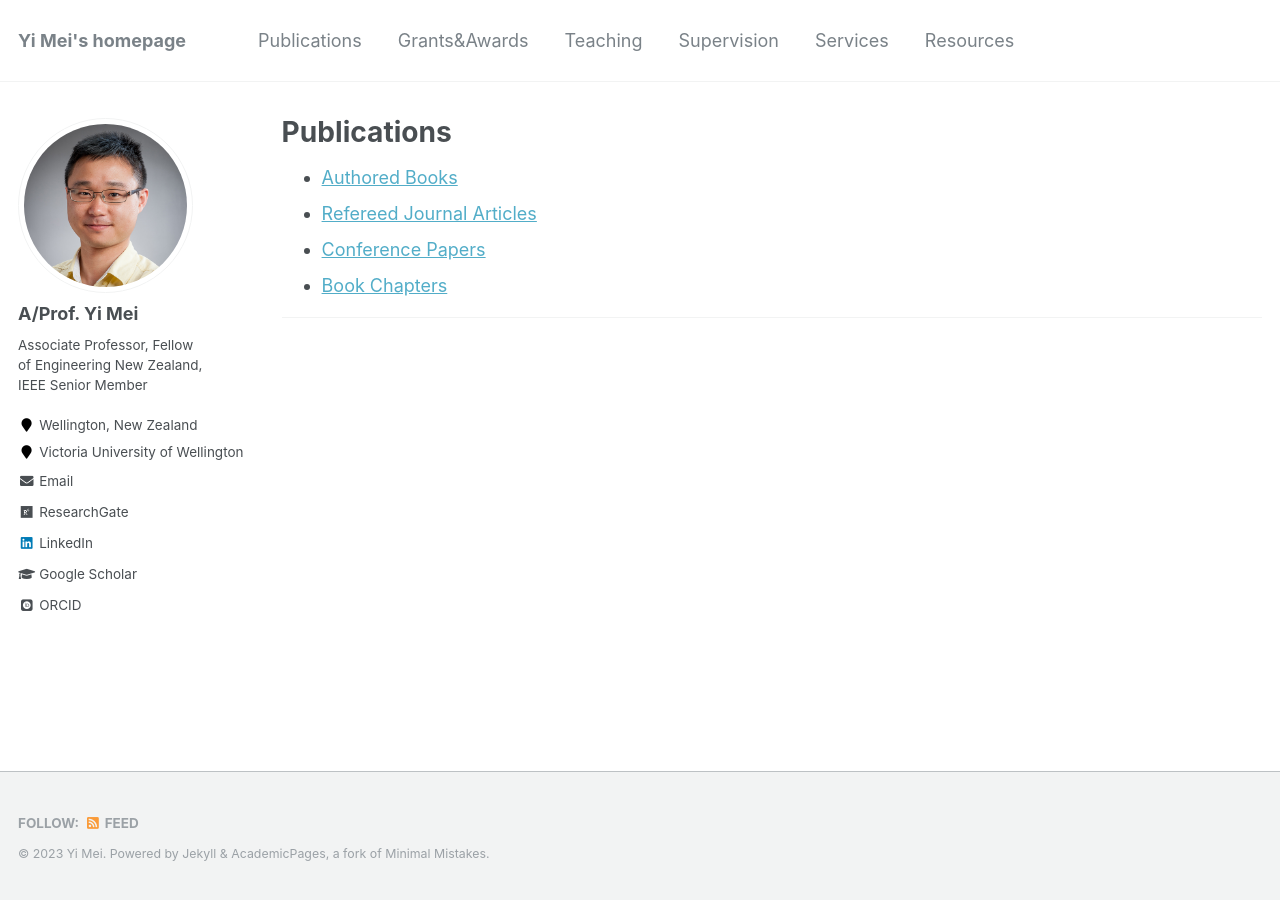
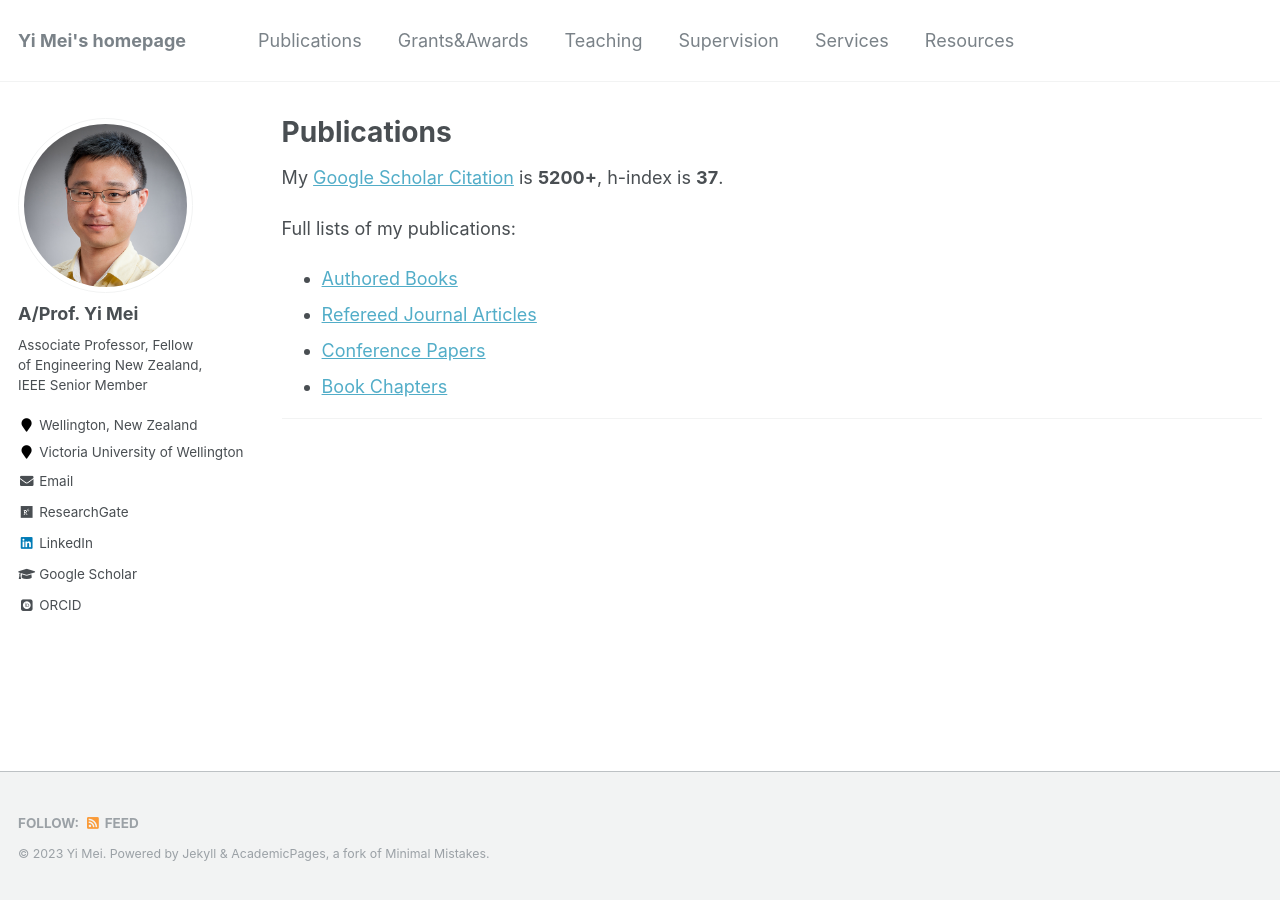
Before and after one commit to yi-mei-ecco/yi-mei-ecco.github.io, a Jekyll site: the page built from _pages/publications.md, in a window 1280 px wide. Built offline with Jekyll 4.4.1, drawn with Linux system fonts in a browser that asks for light colours; some web fonts are replaced.

Commit message:
Update publications.md

```diff
--- a/_pages/publications.md
+++ b/_pages/publications.md
@@ -5,6 +5,9 @@ permalink: /publications/
 author_profile: true
 ---
 
+My [Google Scholar Citation](https://scholar.google.com.au/citations?user=vTC_7_wAAAAJ&hl=en) is <b>5200+</b>, h-index is <b>37</b>.
+
+Full lists of my publications:
 
 <ul>
 <li><a href="publication-book.html">Authored Books</a></li>
```
